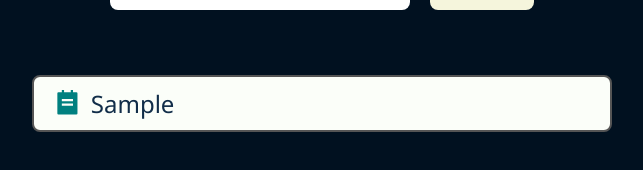
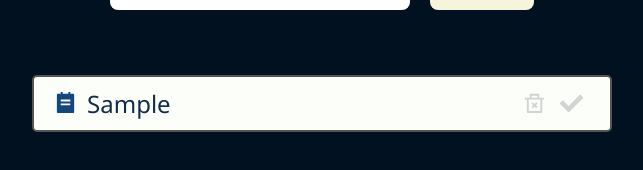
Before and after one commit to vltinica/react-todo-list, a React (Create React App) app: page / in a window 1280 px wide. Both pictures are taken after typing "Sample" into the empty fields and a click on the button "Submit". Shown: the part 132-302 px from the top of the page, without its empty margins (318-961 px from the left). Built offline with nearby package versions, Linux system fonts and the light colour scheme.

Commit message:
logical conclusion of Todo.

```diff
--- a/package.json
+++ b/package.json
@@ -10,6 +10,7 @@
     "react-dom": "^18.2.0",
     "react-icons": "^4.12.0",
     "react-scripts": "5.0.1",
+    "uuid": "^9.0.1",
     "web-vitals": "^2.1.4"
   },
   "scripts": {
--- a/src/App.js
+++ b/src/App.js
@@ -1,4 +1,5 @@
 import { useState } from "react";
+import { v4 as uuidv4 } from "uuid";
 import "./App.css";
 import TodoForm from "./components/Todos/TodoForm";
 import { TodoList } from "./components/Todos/TodoList";
@@ -7,17 +8,37 @@
   const [todos, setTodos] = useState([]);
 
   const addTodoHandler = (text) => {
-    setTodos([...todos, text]);
+    const newTodo = {
+      text: text,
+      isCompleted: false,
+      id: uuidv4(),
+    };
+    setTodos([...todos, newTodo]);
   };
 
-  const deleteTodoHandler = (index) => {
-    setTodos(todos.filter((_, inx) => inx !== index));
+  const deleteTodoHandler = (id) => {
+    setTodos(todos.filter((todo) => todo.id !== id));
   };
+
+  const toggleTodoHandler = (id) => {
+    setTodos(
+      todos.map((todo) => {
+        return todo.id === id
+          ? { ...todo, isCompleted: !todo.isCompleted }
+          : { ...todo };
+      })
+    );
+  };
+
   return (
     <div className="App">
       <h1>Todo App</h1>
       <TodoForm addTodo={addTodoHandler} />
-      <TodoList todos={todos} deleteTodo={deleteTodoHandler} />
+      <TodoList
+        todos={todos}
+        deleteTodo={deleteTodoHandler}
+        toggleTodo={toggleTodoHandler}
+      />
     </div>
   );
 }
--- a/src/components/Todos/Todo.js
+++ b/src/components/Todos/Todo.js
@@ -1,12 +1,25 @@
 import React from "react";
-import { RiTodoFill } from "react-icons/ri";
+import { RiTodoFill, RiDeleteBin2Line } from "react-icons/ri";
+import { FaCheck } from "react-icons/fa";
 import styles from "./Todo.module.css";
 
-const Todo = ({ todo, index, deleteTodo }) => {
+const Todo = ({ todo, deleteTodo, toggleTodo }) => {
   return (
-    <div className={styles.todo} onDoubleClick={() => deleteTodo(index)}>
+    <div
+      className={`${styles.todo} ${
+        todo.isCompleted ? styles.completedTodo : ""
+      }`}
+    >
       <RiTodoFill className={styles.todoIcon} />
-      <div className={styles.todoText}>{todo}</div>
+      <div className={styles.todoText}>{todo.text}</div>
+      <RiDeleteBin2Line
+        className={styles.deleteIcon}
+        onClick={() => deleteTodo(todo.id)}
+      />
+      <FaCheck
+        className={styles.checkIcon}
+        onClick={() => toggleTodo(todo.id)}
+      />
     </div>
   );
 };
--- a/src/components/Todos/Todo.module.css
+++ b/src/components/Todos/Todo.module.css
@@ -4,7 +4,7 @@
   padding: 10px 20px;
   margin: 15px 0;
   font-size: 1.5rem;
-  border-radius: 8px;
+  border-radius: 5px;
   border: 2px solid #555;
   color: #112d49;
   background-color: #fbfef9;
@@ -18,5 +18,40 @@
 .todoIcon {
   font-size: 1.8rem;
   margin-right: 10px;
-  color: teal;
+  color: #13487e;
 }
+
+.completedTodo {
+  background-color: unset;
+  border-color: gray;
+  color: gray;
+}
+
+.todo.completedTodo .todoIcon,
+.todo.completedTodo .checkIcon,
+.todo.completedTodo .deleteIcon {
+  color: gray;
+}
+
+.checkIcon,
+.deleteIcon {
+  cursor: pointer;
+  color: lightgrey;
+  padding: 0 7px;
+  font-size: 1.8rem;
+  transition: transform 0.3s;
+}
+
+.checkIcon:hover,
+.deleteIcon:hover {
+  cursor: pointer;
+  transform: scale(1.3);
+}
+
+.checkIcon:hover {
+  color: green;
+}
+
+.deleteIcon:hover {
+  color: red;
+}
--- a/src/components/Todos/TodoList.js
+++ b/src/components/Todos/TodoList.js
@@ -2,12 +2,17 @@
 import Todo from "./Todo";
 import styles from "./TodoList.module.css";
 
-export const TodoList = ({ todos, deleteTodo }) => {
+export const TodoList = ({ todos, deleteTodo, toggleTodo }) => {
   return (
     <div className={styles.todoListContainer}>
       {!todos.length && <h2>Todo list is empty</h2>}
-      {todos.map((todo, index) => (
-        <Todo key={index} todo={todo} index={index} deleteTodo={deleteTodo} />
+      {todos.map((todo) => (
+        <Todo
+          key={todo.id}
+          todo={todo}
+          deleteTodo={deleteTodo}
+          toggleTodo={toggleTodo}
+        />
       ))}
     </div>
   );
```
Also changed, not shown: 1 other file (tests, documents, lock files or other folders).
